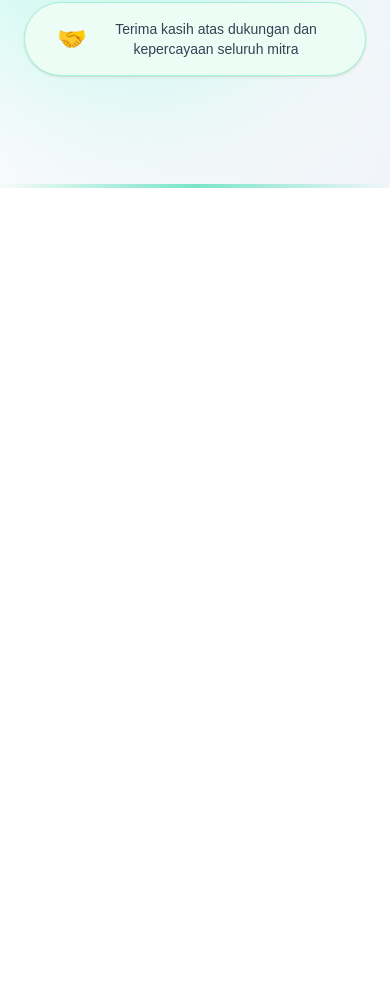
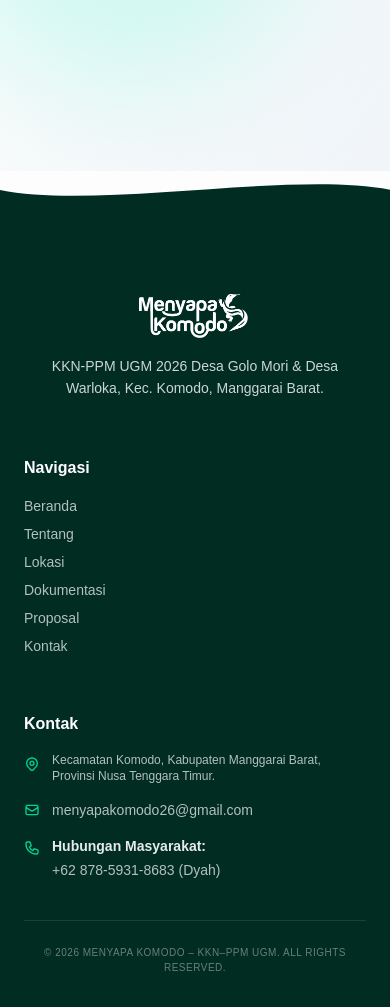
Before and after one commit to Yudzyyy/menyapakomodo, a Next.js app: page / in a window 390 px wide. Shown: the part 7561-8568 px from the top of the page. Before the commit the page ends 7749 px from the top, so only its background shows below. Built offline with nearby package versions, Linux system fonts and the light colour scheme.

Commit message:
feat: update footer design and refactor to reusable component

```diff
--- /dev/null
+++ b/app/components/Footer.tsx
@@ -0,0 +1,156 @@
+"use client";
+
+import React from "react";
+
+const Footer = ({ isProposal = false }) => {
+  return (
+    <footer className="relative bg-emerald-950 pt-16 pb-6 text-white overflow-hidden">
+      {/* 1. BAGIAN ATAS BERGELOMBANG (WAVE SHAPE) */}
+      <div className="absolute top-0 left-0 w-full overflow-hidden leading-[0] -translate-y-[1px]">
+        <svg
+          className="relative block w-[calc(100%+1.3px)] h-[40px] md:h-[60px]"
+          data-name="Layer 1"
+          xmlns="http://www.w3.org/2000/svg"
+          viewBox="0 0 1200 120"
+          preserveAspectRatio="none"
+        >
+          <path
+            d="M0,0 V60 C300,120 900,0 1200,60 V0 Z"
+            className="fill-[#FDFDFD]"
+          ></path>
+        </svg>
+      </div>
+
+      <div className="mx-auto max-w-7xl px-6 relative z-10">
+        <div className="grid gap-8 lg:grid-cols-12">
+          {/* KOLOM 1: BRANDING & DESKRIPSI */}
+          <div className="lg:col-span-6 flex flex-col items-center lg:items-start text-center lg:text-left pt-14 md:pt-20 space-y-4">
+            <div className="flex items-center gap-3">
+              <img
+                src="/logo.png"
+                alt="Logo"
+                className="h-12 md:h-14 w-auto object-contain brightness-0 invert"
+              />
+            </div>
+
+            <p className="text-sm md:text-base leading-relaxed text-white/80 max-w-sm">
+              KKN-PPM UGM 2026 Desa Golo Mori & Desa Warloka, Kec. Komodo, Manggarai Barat.
+            </p>
+          </div>
+
+          {/* KOLOM 2: NAVIGASI */}
+          <div className="lg:col-span-2 pt-6 md:pt-8 lg:mt-6">
+            <h4 className="text-base font-bold mb-4">Navigasi</h4>
+            <ul className="space-y-2 text-sm md:text-base text-white/70">
+              {[
+                { label: "Beranda", href: "/" },
+                { label: "Tentang", href: "/#tentang" },
+                { label: "Lokasi", href: "/#lokasi" },
+                { label: "Dokumentasi", href: "/#dokumentasi" },
+                ...(isProposal ? [] : [{ label: "Proposal", href: "/proposal" }]),
+                { label: "Kontak", href: "/#kontak" },
+              ].map((item) => (
+                <li key={item.label}>
+                  <a
+                    href={item.href}
+                    className="hover:text-emerald-400 hover:underline decoration-emerald-400 underline-offset-4 transition-all"
+                  >
+                    {item.label}
+                  </a>
+                </li>
+              ))}
+            </ul>
+          </div>
+
+          {/* KOLOM 3: KONTAK */}
+          <div className="lg:col-span-4 pt-6 md:pt-8 lg:mt-6">
+            <h4 className="text-base font-bold mb-4">Kontak</h4>
+            <ul className="space-y-4">
+              <li className="flex gap-3 items-start">
+                <div className="mt-1">
+                  <svg
+                    className="size-4 text-emerald-400"
+                    fill="none"
+                    stroke="currentColor"
+                    viewBox="0 0 24 24"
+                  >
+                    <path
+                      strokeLinecap="round"
+                      strokeLinejoin="round"
+                      strokeWidth={2}
+                      d="M17.657 16.657L13.414 20.9a1.998 1.998 0 01-2.827 0l-4.244-4.243a8 8 0 1111.314 0z"
+                    />
+                    <path
+                      strokeLinecap="round"
+                      strokeLinejoin="round"
+                      strokeWidth={2}
+                      d="M15 11a3 3 0 11-6 0 3 3 0 016 0z"
+                    />
+                  </svg>
+                </div>
+                <span className="text-xs md:text-sm text-white/70">
+                  Kecamatan Komodo, Kabupaten Manggarai Barat, Provinsi Nusa Tenggara Timur.
+                </span>
+              </li>
+
+              <li className="flex gap-3 items-center">
+                <div>
+                  <svg
+                    className="size-4 text-emerald-400"
+                    fill="none"
+                    stroke="currentColor"
+                    viewBox="0 0 24 24"
+                  >
+                    <path
+                      strokeLinecap="round"
+                      strokeLinejoin="round"
+                      strokeWidth={2}
+                      d="M3 8l7.89 5.26a2 2 0 002.22 0L21 8M5 19h14a2 2 0 002-2V7a2 2 0 00-2-2H5a2 2 0 00-2 2v10a2 2 0 002 2z"
+                    />
+                  </svg>
+                </div>
+                <a
+                  href="mailto:menyapakomodo26@gmail.com"
+                  className="text-sm md:text-base text-white/70 hover:text-emerald-400"
+                >
+                  menyapakomodo26@gmail.com
+                </a>
+              </li>
+
+              <li className="flex gap-3 items-start">
+                <div className="mt-1">
+                  <svg
+                    className="size-4 text-emerald-400"
+                    fill="none"
+                    stroke="currentColor"
+                    viewBox="0 0 24 24"
+                  >
+                    <path
+                      strokeLinecap="round"
+                      strokeLinejoin="round"
+                      strokeWidth={2}
+                      d="M3 5a2 2 0 012-2h3.28a1 1 0 01.948.684l1.498 4.493a1 1 0 01-.502 1.21l-2.257 1.13a11.042 11.042 0 005.516 5.516l1.13-2.257a1 1 0 011.21-.502l4.493 1.498a1 1 0 01.684.949V19a2 2 0 01-2 2h-1C9.716 21 3 14.284 3 6V5z"
+                    />
+                  </svg>
+                </div>
+                <div className="text-sm md:text-base text-white/70 space-y-1">
+                  <p className="font-semibold text-white/90">Hubungan Masyarakat:</p>
+                  <p>+62 878-5931-8683 (Dyah)</p>
+                </div>
+              </li>
+            </ul>
+          </div>
+        </div>
+
+        {/* COPYRIGHT BOTTOM */}
+        <div className="mt-10 border-t border-white/10 pt-6 pb-2 text-center">
+          <p className="text-[10px] md:text-xs text-white/40 tracking-wider">
+            © 2026 MENYAPA KOMODO – KKN–PPM UGM. ALL RIGHTS RESERVED.
+          </p>
+        </div>
+      </div>
+    </footer>
+  );
+};
+
+export default Footer;
--- a/app/components/Mitra.tsx
+++ b/app/components/Mitra.tsx
@@ -60,19 +60,7 @@ export default function Mitra() {
           </div>
         </div>
 
-        {/* INFO */}
-        <div className="mt-16 text-center">
-          <div className="inline-flex items-center gap-3 px-8 py-4 bg-emerald-50 border border-emerald-200 rounded-full shadow-sm">
-            <span className="text-2xl">🤝</span>
-            <span className="text-sm sm:text-base text-gray-700">
-              Terima kasih atas dukungan dan kepercayaan seluruh mitra
-            </span>
-          </div>
-        </div>
       </div>
-
-      {/* BOTTOM DIVIDER */}
-      <div className="absolute bottom-0 left-0 w-full h-1 bg-gradient-to-r from-transparent via-emerald-400/50 to-transparent" />
     </section>
   );
 }
--- a/app/page.tsx
+++ b/app/page.tsx
@@ -7,6 +7,8 @@ import Hero from "./components/Hero";
 import Lokasi from "./components/Lokasi";
 import Mitra from "./components/Mitra";
 import Tentang from "./components/Tentang";
+
+import Footer from "./components/Footer";
 
 export default function Home() {
   useEffect(() => {
@@ -36,6 +38,7 @@ export default function Home() {
       <Lokasi />
       <Dokumentasi />
       <Mitra />
+      <Footer />
     </main>
   );
 }
--- a/app/proposal/page.tsx
+++ b/app/proposal/page.tsx
@@ -5,6 +5,7 @@ import gsap from "gsap";
 import { ScrollTrigger } from "gsap/ScrollTrigger";
 import Lenis from "lenis";
 import { motion, useScroll, useTransform, AnimatePresence } from "framer-motion";
+import Footer from "../components/Footer";
 
 // --- UTILITY COMPONENTS ---
 
@@ -211,6 +212,19 @@ export default function ProposalProfessional() {
           scrollTrigger: {
             trigger: ".benefits-section",
             start: "top 70%",
+          },
+        }
+      );
+      // Footer Reveal
+      gsap.fromTo("footer .mx-auto",
+        { y: 40, opacity: 0 },
+        {
+          y: 0,
+          opacity: 1,
+          duration: 1,
+          scrollTrigger: {
+            trigger: "footer",
+            start: "top 85%",
           },
         }
       );
@@ -431,54 +445,7 @@ export default function ProposalProfessional() {
         </div>
       </section>
 
-      {/* --- FOOTER --- */}
-      <footer className="border-t border-neutral-200 bg-white pb-12 pt-20">
-        <div className="mx-auto max-w-7xl px-6">
-          <div className="grid gap-12 lg:grid-cols-4">
-            <div className="lg:col-span-2">
-              <div className="flex items-center gap-2">
-                <div className="size-6 rounded-full bg-emerald-900" />
-                <span className="text-xl font-bold tracking-tight text-neutral-900">Menyapa Komodo</span>
-              </div>
-              <p className="mt-6 max-w-sm text-neutral-500">
-                Program Kuliah Kerja Nyata Pembelajaran Pemberdayaan Masyarakat (KKN-PPM) Universitas Gadjah Mada Periode II Tahun 2026.
-              </p>
-            </div>
-
-            <div>
-              <h4 className="font-semibold text-neutral-900">Navigasi</h4>
-              <ul className="mt-6 space-y-4 text-sm text-neutral-500">
-                {['Beranda', 'Tentang', 'Program Kerja', 'Dokumentasi'].map(link => (
-                  <li key={link}><a href="#" className="hover:text-emerald-700 hover:underline">{link}</a></li>
-                ))}
-              </ul>
-            </div>
-
-            <div>
-              <h4 className="font-semibold text-neutral-900">Kontak</h4>
-              <ul className="mt-6 space-y-4 text-sm text-neutral-500">
-                <li className="flex items-center gap-3">
-                  <span className="block h-1.5 w-1.5 rounded-full bg-emerald-500" />
-                  +62 878-5931-8683 (Dyah)
-                </li>
-                <li className="flex items-center gap-3">
-                  <span className="block h-1.5 w-1.5 rounded-full bg-emerald-500" />
-                  menyapakomodo26@gmail.com
-                </li>
-                <li className="flex items-start gap-3">
-                  <span className="mt-1.5 block h-1.5 w-1.5 shrink-0 rounded-full bg-emerald-500" />
-                  Kec. Komodo, Manggarai Barat, NTT.
-                </li>
-              </ul>
-            </div>
-          </div>
-
-          <div className="mt-20 flex flex-col items-center justify-between gap-4 border-t border-neutral-100 pt-8 text-xs text-neutral-400 md:flex-row">
-            <p>&copy; 2026 Menyapa Komodo. All rights reserved.</p>
-            <p>Designed with passion by KKN-PPM UGM Team.</p>
-          </div>
-        </div>
-      </footer>
+      <Footer isProposal={true} />
 
       {/* --- PDF VIEWER MODAL --- */}
       <AnimatePresence>
```
